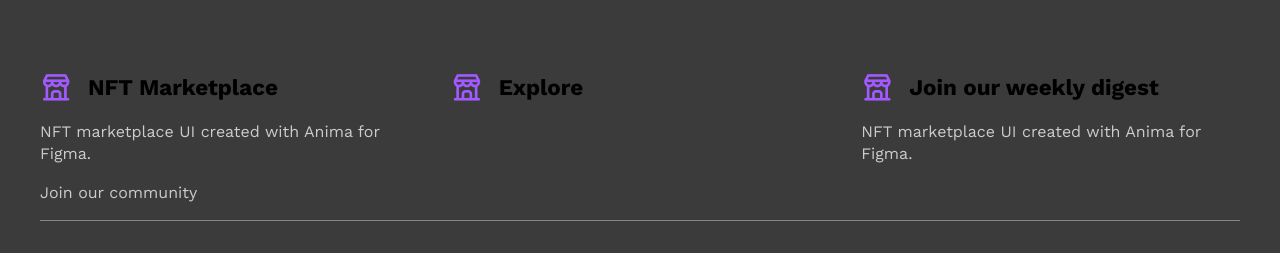
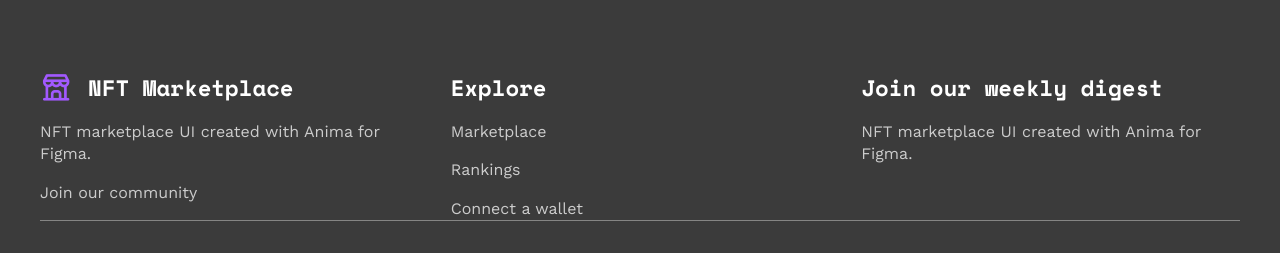
Before and after one commit to jcamilodev1/nfr-market, a Vue app: page /#/ in a window 1280 px wide. Shown: the part 1885-2138 px from the top of the page. Built offline with nearby package versions, Linux system fonts and the light colour scheme.

Commit message:
fix google font

```diff
--- a/src/assets/style.scss
+++ b/src/assets/style.scss
@@ -1,21 +1,21 @@
+@import url("https://fonts.googleapis.com/css2?family=Space+Mono:ital,wght@0,400;0,700;1,400;1,700&family=Work+Sans:ital,wght@0,100..900;1,100..900&display=swap");
 :root {
   --call-action-color: #a259ff;
   --radius: 20px;
   --secondary-font: "Space Mono", monospace;
 }
-@import url("https://fonts.googleapis.com/css2?family=Work+Sans:ital,wght@0,100..900;1,100..900&family=Space+Mono:ital,wght@0,400;0,700;1,400;1,700&display=swap");
 
 * {
-  font-family: "Work Sans", sans-serif;
   padding: 0;
   margin: 0;
   box-sizing: border-box;
+  font-family: "Work Sans", sans-serif;
 }
 body {
   background: #2b2b2b;
 }
 h5 {
-  font-family: var(secondary-font);
+  font-family: var(--secondary-font);
   font-weight: 700;
   font-size: 1.4rem;
   line-height: 2.2rem;
--- a/src/components/FooterView.vue
+++ b/src/components/FooterView.vue
@@ -16,16 +16,15 @@
           </div>
         </div>
         <div class="footer__column">
-          <div class="footer__title">
-            <i class="ti ti-building-store"></i>
-            <h5>Explore</h5>
-          </div>
+          <h5>Explore</h5>
+
+          <p>Marketplace</p>
+          <p>Rankings</p>
+          <p>Connect a wallet</p>
         </div>
         <div class="footer__column">
-          <div class="footer__title">
-            <i class="ti ti-building-store"></i>
-            <h5>Join our weekly digest</h5>
-          </div>
+          <h5>Join our weekly digest</h5>
+
           <p>NFT marketplace UI created with Anima for Figma.</p>
         </div>
       </div>
@@ -58,6 +57,9 @@
     gap: 1rem;
     align-items: center;
   }
+  h5 {
+    color: #fff;
+  }
   i {
     font-size: 32px;
     color: var(--call-action-color);
```
